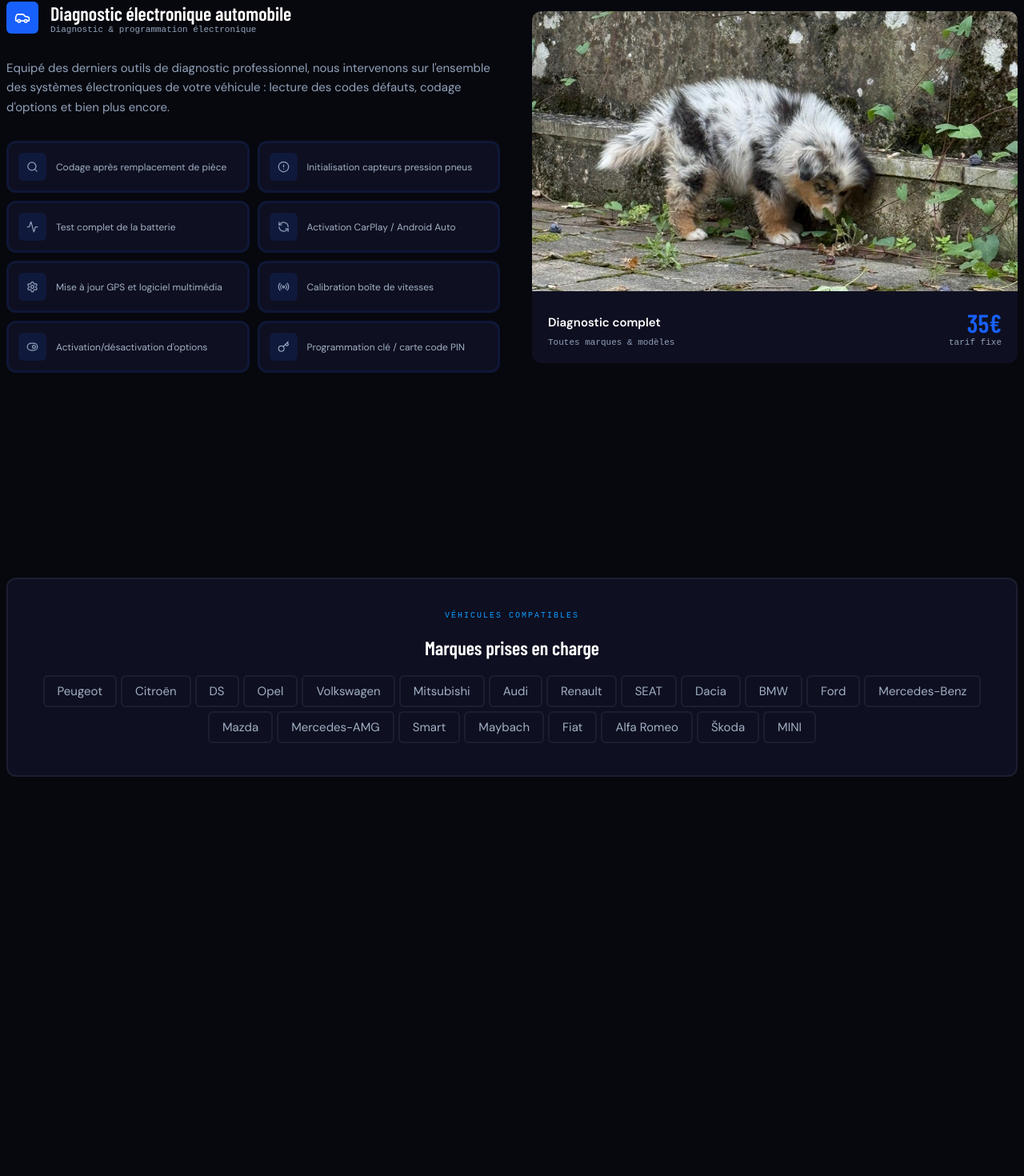
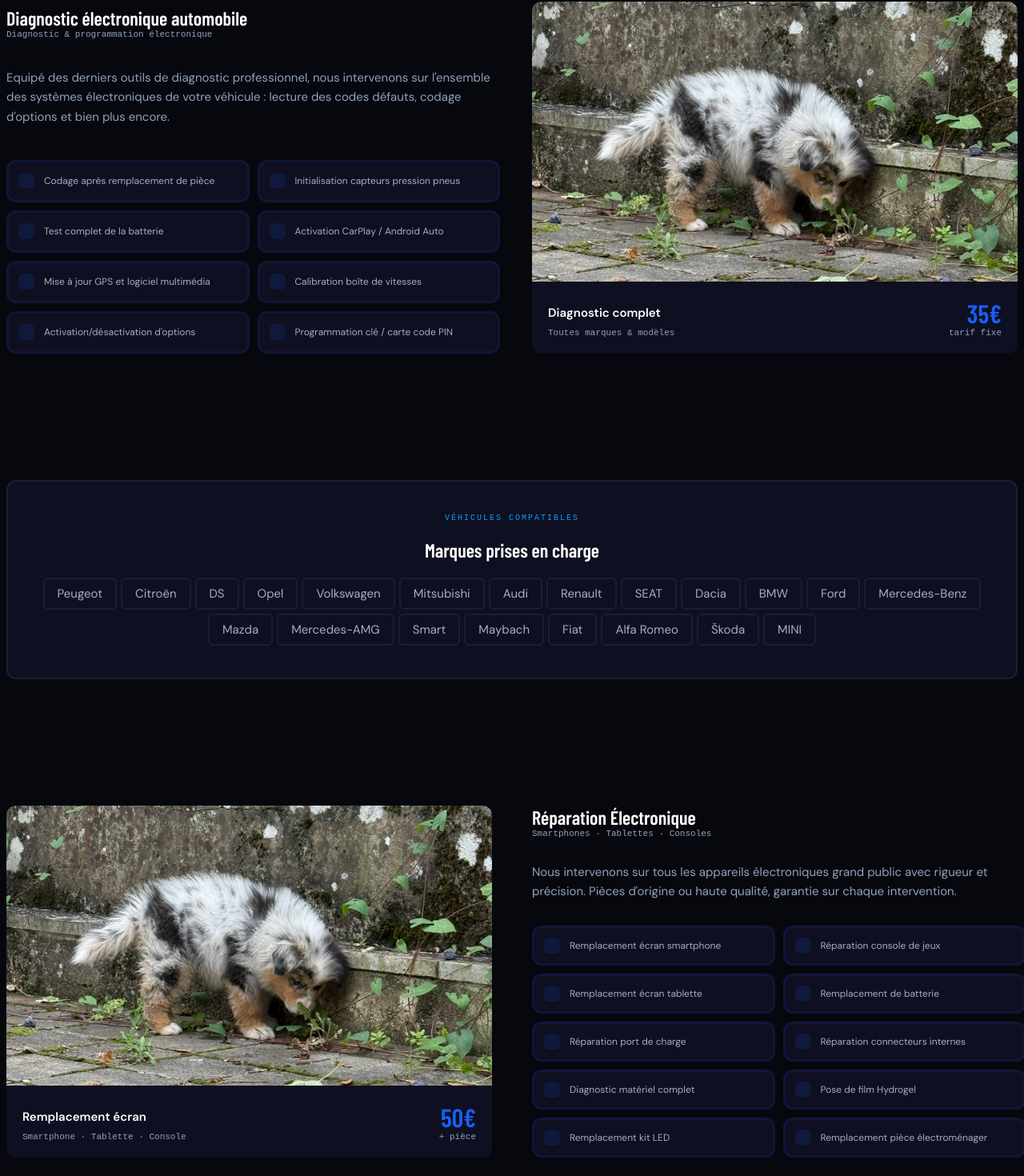
Before and after one commit to Kaohiso/manu-tech, a Vue app: page / in a window 1280 px wide. Shown: the part 2444-3914 px from the top of the page at 80% size. Before the commit the page ends 3551 px from the top, so only its background shows below. Built offline with nearby package versions, Linux system fonts and the light colour scheme; the HTML template or start-up script is replaced by a standard one; a web font is replaced by a local one.

Commit message:
Create a component to manage services and display the three parts of the comprehensive assessment

```diff
--- a/src/App.vue
+++ b/src/App.vue
@@ -16,7 +16,6 @@
   <AppHero />
   <AppAbout />
   <AppServices />
-  <AppVehicles />
 </template>
 
 <style>
--- a/src/features/AppServices.vue
+++ b/src/features/AppServices.vue
@@ -1,33 +1,36 @@
 <script lang="ts" setup>
 import EyebrowMT from '@/ui/EyebrowMT.vue'
-import {
-  CarIcon,
-  SearchIcon,
-  ActivityIcon,
-  RefreshCcwIcon,
-  SettingsIcon,
-  ToggleRightIcon,
-  KeyIcon,
-  RadioIcon,
-  CircleAlertIcon,
-  type LucideIcon,
-} from '@lucide/vue'
-import ItemService from '@/ui/ItemService.vue'
+import * as Icons from '@lucide/vue'
+import ServiceMT from '@/ui/ServiceMT.vue'
+import AppVehicles from '@/features/AppVehicles.vue'
 
 interface dataItemListProps {
-  iconName: LucideIcon
+  iconName: Icons.LucideIcon
   text: string
 }
 
-const dataItemList: dataItemListProps[] = [
-  { iconName: SearchIcon, text: 'Codage après remplacement de pièce' },
-  { iconName: CircleAlertIcon, text: 'Initialisation capteurs pression pneus' },
-  { iconName: ActivityIcon, text: 'Test complet de la batterie' },
-  { iconName: RefreshCcwIcon, text: 'Activation CarPlay / Android Auto' },
-  { iconName: SettingsIcon, text: 'Mise à jour GPS et logiciel multimédia' },
-  { iconName: RadioIcon, text: 'Calibration boîte de vitesses' },
-  { iconName: ToggleRightIcon, text: "Activation/désactivation d'options" },
-  { iconName: KeyIcon, text: 'Programmation clé / carte code PIN' },
+const itemListDiagnosis: dataItemListProps[] = [
+  { iconName: Icons.SearchIcon, text: 'Codage après remplacement de pièce' },
+  { iconName: Icons.CircleAlertIcon, text: 'Initialisation capteurs pression pneus' },
+  { iconName: Icons.ActivityIcon, text: 'Test complet de la batterie' },
+  { iconName: Icons.RefreshCcwIcon, text: 'Activation CarPlay / Android Auto' },
+  { iconName: Icons.SettingsIcon, text: 'Mise à jour GPS et logiciel multimédia' },
+  { iconName: Icons.RadioIcon, text: 'Calibration boîte de vitesses' },
+  { iconName: Icons.ToggleRightIcon, text: "Activation/désactivation d'options" },
+  { iconName: Icons.KeyIcon, text: 'Programmation clé / carte code PIN' },
+]
+
+const itemListRepair: dataItemListProps[] = [
+  { iconName: Icons.SmartphoneIcon, text: 'Remplacement écran smartphone' },
+  { iconName: Icons.GamepadIcon, text: 'Réparation console de jeux' },
+  { iconName: Icons.TabletIcon, text: 'Remplacement écran tablette' },
+  { iconName: Icons.BatteryIcon, text: 'Remplacement de batterie' },
+  { iconName: Icons.UsbIcon, text: 'Réparation port de charge' },
+  { iconName: Icons.PlugIcon, text: 'Réparation connecteurs internes' },
+  { iconName: Icons.HeartPulseIcon, text: 'Diagnostic matériel complet' },
+  { iconName: Icons.ShieldIcon, text: 'Pose de film Hydrogel' },
+  { iconName: Icons.LightbulbIcon, text: 'Remplacement kit LED' },
+  { iconName: Icons.DrillIcon, text: 'Remplacement pièce électroménager' },
 ]
 </script>
 
@@ -42,43 +45,34 @@
       De l’automobile aux appareils mobiles — nous intervenons sur tous vos équipements
       électroniques avec précision et professionnalisme.
     </p>
-    <article class="container-content">
-      <div class="article-left">
-        <div class="container-article-title">
-          <CarIcon class="icon-title" :color="'var(--sys-color-text-primary)'" />
-          <div>
-            <h3>Diagnostic électronique automobile</h3>
-            <span>Diagnostic & programmation électronique</span>
-          </div>
-        </div>
-        <p>
-          Equipé des derniers outils de diagnostic professionnel, nous intervenons sur l'ensemble
+    <ServiceMT
+      :icon-h3="Icons.CarIcon"
+      title-h3="Diagnostic électronique automobile"
+      caption-h3="Diagnostic & programmation électronique"
+      p-h3="Equipé des derniers outils de diagnostic professionnel, nous intervenons sur l'ensemble
           des systèmes électroniques de votre véhicule : lecture des codes défauts, codage d'options
-          et bien plus encore.
-        </p>
-        <div class="list-services">
-          <ItemService v-for="item in dataItemList">
-            <template #icon-list>
-              <component :is="item.iconName" class="icon-list" />
-            </template>
-            <template #text>{{ item.text }}</template>
-          </ItemService>
-        </div>
-      </div>
-      <div class="article-right">
-        <img src="../assets/images/oden-services.jpeg" class="image-service" />
-        <div class="under-image-service">
-          <div class="container-title">
-            <h4>Diagnostic complet</h4>
-            <span>Toutes marques & modèles</span>
-          </div>
-          <div class="container-price">
-            <span class="price">35€</span>
-            <span class="caption-price">tarif fixe</span>
-          </div>
-        </div>
-      </div>
-    </article>
+          et bien plus encore."
+      :item-list="itemListDiagnosis"
+      title-h4="Diagnostic complet"
+      caption-h4="Toutes marques & modèles"
+      price="35€"
+      caption-price="tarif fixe"
+    />
+
+    <AppVehicles />
+
+    <ServiceMT
+      direction="img-left"
+      :icon-h3="Icons.HammerIcon"
+      title-h3="Réparation Électronique"
+      caption-h3="Smartphones · Tablettes · Consoles"
+      p-h3="Nous intervenons sur tous les appareils électroniques grand public avec rigueur et précision. Pièces d'origine ou haute qualité, garantie sur chaque intervention."
+      :item-list="itemListRepair"
+      title-h4="Remplacement écran"
+      caption-h4="Smartphone · Tablette · Console"
+      price="50€"
+      caption-price="+ pièce"
+    />
   </section>
 </template>
 
@@ -98,86 +92,5 @@
     max-width: 60ch;
     margin-inline: auto;
   }
-
-  .container-content {
-    display: grid;
-    text-align: start;
-    grid-template-columns: 1fr 1fr;
-    column-gap: 50px;
-
-    .article-left {
-      display: grid;
-      row-gap: 30px;
-
-      .container-article-title {
-        display: inline-flex;
-        gap: 15px;
-        align-items: center;
-
-        .icon-title {
-          padding: 10px;
-          width: 20px;
-          height: 20px;
-          border-radius: var(--app-radius-icon);
-          background-color: var(--sys-color-primary);
-        }
-      }
-
-      .list-services {
-        display: grid;
-        justify-content: start;
-        grid-template-columns: 50% 50%;
-        row-gap: 10px;
-        column-gap: 10px;
-      }
-    }
-
-    .article-right {
-      display: grid;
-      align-self: center;
-      height: fit-content;
-
-      .image-service {
-        width: 100%;
-        max-height: 350px;
-        object-fit: cover;
-        border-bottom-left-radius: 0;
-        border-bottom-right-radius: 0;
-      }
-
-      .under-image-service {
-        display: flex;
-        background-color: var(--app-background-on-background);
-        justify-content: space-between;
-        padding: 20px;
-        border-bottom-left-radius: var(--app-radius);
-        border-bottom-right-radius: var(--app-radius);
-
-        .container-title {
-          display: grid;
-          align-items: flex-end;
-        }
-
-        .container-price {
-          display: grid;
-          justify-content: end;
-
-          .price {
-            justify-self: end;
-            font-family: var(--ref-font-family-condensed);
-            font-size: var(--ref-size-32);
-            font-weight: var(--ref-font-weight-black);
-            color: var(--sys-color-primary);
-          }
-
-          .caption-price {
-            font-family: var(--sys-font-family-caption);
-            font-size: var(--sys-font-size-caption);
-            color: var(--sys-color-text-caption);
-          }
-        }
-      }
-    }
-  }
 }
 </style>
--- a/src/styles/ref.css
+++ b/src/styles/ref.css
@@ -5,6 +5,7 @@
   --ref-color-orange-500: hsl(25, 100%, 50%);
   --ref-color-fresh-orange-500: hsl(31, 100%, 71%);
   --ref-color-navy-950: hsl(225, 36%, 4%);
+  --ref-color-casual-navy-950: hsl(224, 35%, 6%);
   --ref-color-gray-400: hsl(215, 23%, 65%);
   --ref-color-gray-600: hsl(215, 18%, 47%);
   --ref-color-red-400: hsl(359, 100%, 70%);
--- a/src/styles/sys.css
+++ b/src/styles/sys.css
@@ -45,6 +45,7 @@
   --sys-color-primary: var(--ref-color-bluerocratic-500);
   --sys-color-secondary: var(--ref-color-orange-500);
   --sys-color-background: var(--ref-color-navy-950);
+  --sys-color-background-secondary: var(--ref-color-casual-navy-950);
 
   --sys-color-text-primary: var(--ref-color-white);
   --sys-color-text-secondary: var(--ref-color-gray-400);
--- a/src/ui/EyebrowMT.vue
+++ b/src/ui/EyebrowMT.vue
@@ -6,8 +6,6 @@
 
 const { color = 'var(--sys-color-text-accent-primary)', textAlign = 'center' } =
   defineProps<Props>()
-
-console.log(color)
 </script>
 
 <template>
--- /dev/null
+++ b/src/ui/ServiceMT.vue
@@ -0,0 +1,154 @@
+<script lang="ts" setup>
+import { CarIcon, type LucideIcon } from '@lucide/vue'
+import ItemService from '@/ui/ItemService.vue'
+
+interface dataItemListProps {
+  iconName: LucideIcon
+  text: string
+}
+
+interface Props {
+  direction?: 'img-right' | 'img-left'
+  iconH3: LucideIcon
+  titleH3: string
+  captionH3: string
+  pH3: string
+  itemList: dataItemListProps[]
+  titleH4: string
+  captionH4: string
+  price: string
+  captionPrice: string
+}
+
+const { direction = 'img-right' } = defineProps<Props>()
+</script>
+
+<template>
+  <article class="container-content" :class="direction">
+    <div class="article-left">
+      <div class="container-article-title">
+        <component :is="iconH3" class="icon-title" :color="'var(--sys-color-text-primary)'" />
+        <div>
+          <h3>{{ titleH3 }}</h3>
+          <span>{{ captionH3 }}</span>
+        </div>
+      </div>
+      <p>
+        {{ pH3 }}
+      </p>
+      <div class="list-services">
+        <ItemService v-for="item in itemList">
+          <template #icon-list>
+            <component :is="item.iconName" class="icon-list" />
+          </template>
+          <template #text>{{ item.text }}</template>
+        </ItemService>
+      </div>
+    </div>
+    <div class="article-right">
+      <img src="../assets/images/oden-services.jpeg" class="image-service" />
+      <div class="under-image-service">
+        <div class="container-title">
+          <h4>{{ titleH4 }}</h4>
+          <span>{{ captionH4 }}</span>
+        </div>
+        <div class="container-price">
+          <span class="price">{{ price }}</span>
+          <span class="caption-price">{{ captionPrice }}</span>
+        </div>
+      </div>
+    </div>
+  </article>
+</template>
+
+<style lang="css" scoped>
+.container-content {
+  display: grid;
+  text-align: start;
+  grid-template-columns: 1fr 1fr;
+  grid-template-rows: 1fr;
+  column-gap: 50px;
+
+  &.img-left .article-left {
+    order: 1;
+  }
+
+  &.img-left .article-right {
+    order: -1;
+  }
+
+  .article-left {
+    display: grid;
+    row-gap: 30px;
+
+    .container-article-title {
+      display: inline-flex;
+      gap: 15px;
+      align-items: center;
+
+      .icon-title {
+        padding: 10px;
+        width: 20px;
+        height: 20px;
+        border-radius: var(--app-radius-icon);
+        background-color: var(--sys-color-primary);
+      }
+    }
+
+    .list-services {
+      display: grid;
+      justify-content: start;
+      grid-template-columns: 50% 50%;
+      row-gap: 10px;
+      column-gap: 10px;
+    }
+  }
+
+  .article-right {
+    display: grid;
+    align-self: center;
+    height: fit-content;
+
+    .image-service {
+      width: 100%;
+      max-height: 350px;
+      object-fit: cover;
+      border-bottom-left-radius: 0;
+      border-bottom-right-radius: 0;
+    }
+
+    .under-image-service {
+      display: flex;
+      background-color: var(--app-background-on-background);
+      justify-content: space-between;
+      padding: 20px;
+      border-bottom-left-radius: var(--app-radius);
+      border-bottom-right-radius: var(--app-radius);
+
+      .container-title {
+        display: grid;
+        align-items: flex-end;
+      }
+
+      .container-price {
+        display: grid;
+        justify-content: end;
+
+        .price {
+          justify-self: end;
+          font-family: var(--ref-font-family-condensed);
+          font-size: var(--ref-size-32);
+          font-weight: var(--ref-font-weight-black);
+          color: var(--sys-color-primary);
+        }
+
+        .caption-price {
+          font-family: var(--sys-font-family-caption);
+          font-size: var(--sys-font-size-caption);
+          color: var(--sys-color-text-caption);
+        }
+      }
+    }
+  }
+}
+</style>
```
